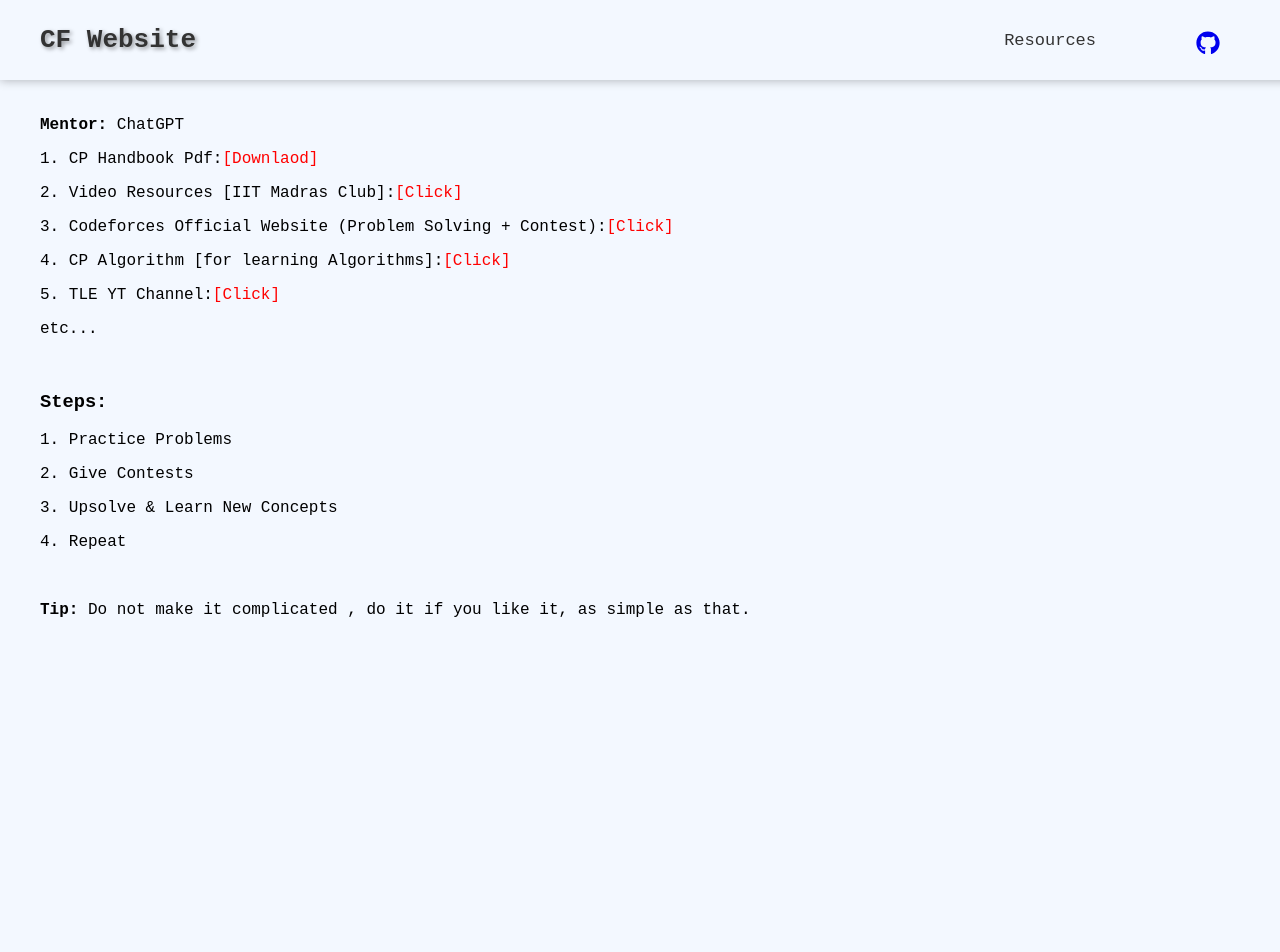
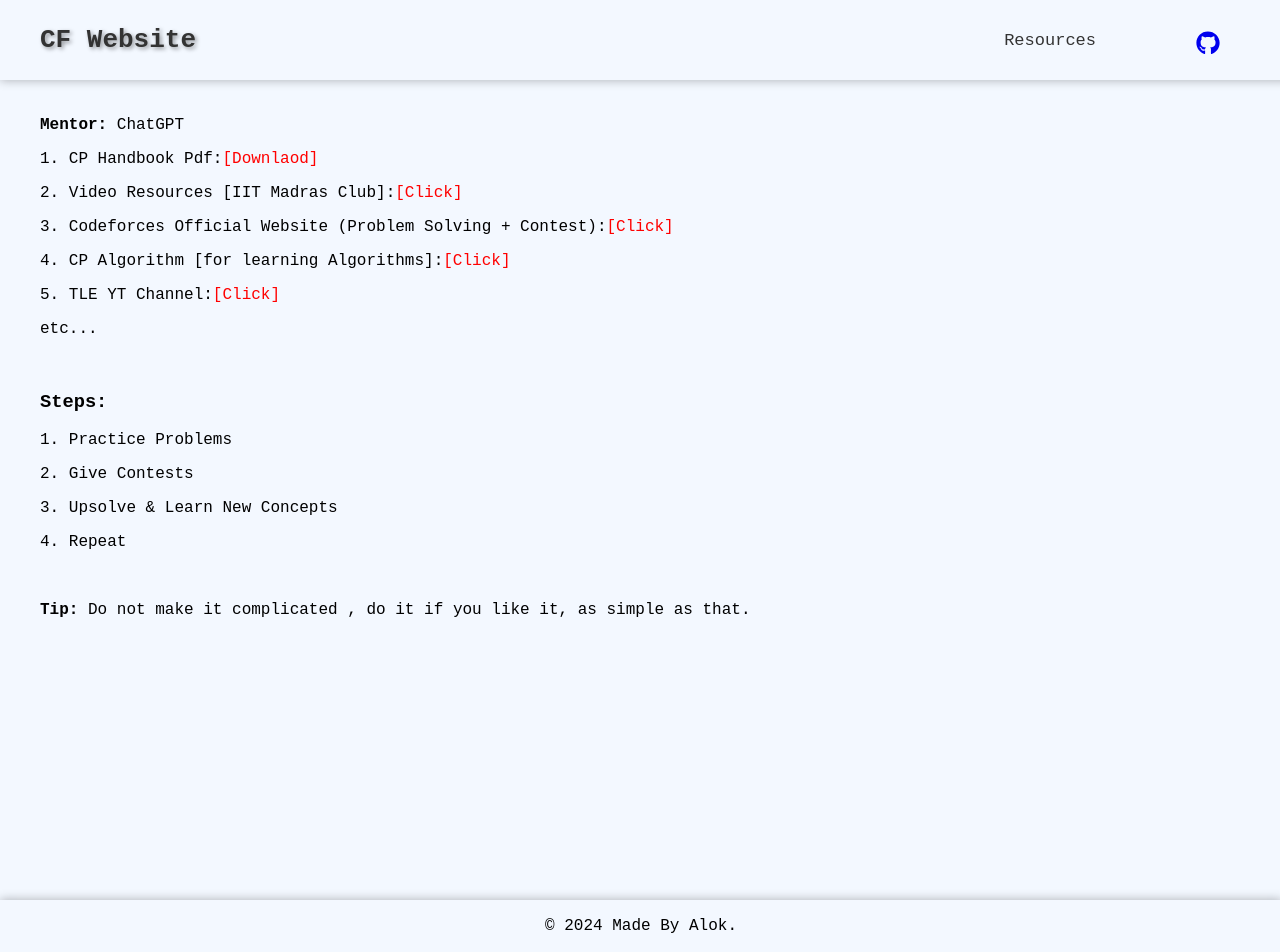
Before and after one commit to Alokih/CF-Website, a React (Vite) app: page /resources in a window 1280 px wide. Before the commit the page ends 900 px from the top, so only its background shows below. Built offline with nearby package versions, Linux system fonts and the light colour scheme; the HTML template or start-up script is replaced by a standard one.

Commit message:
added footer

```diff
--- a/src/App.css
+++ b/src/App.css
@@ -123,3 +123,14 @@
     text-decoration: none;
     color: red;
 }
+
+.footer {
+    background: rgb(243, 248, 255);
+    max-width: 100%;
+    text-decoration: none;
+    box-shadow: 0 0 10px rgba(0, 0, 0, 0.3);
+    text-align: center;
+    padding: 1px;
+    justify-content: center;
+    width: 100%;
+}
--- a/src/App.tsx
+++ b/src/App.tsx
@@ -3,6 +3,7 @@
 import Home from "./pages/Home";
 import Resources from "./pages/Resources";
 import Navbar from "./components/Navbar";
+import Footer from "./components/Footer";
 
 const App: React.FC = () => {
     return (
@@ -15,6 +16,7 @@
                         <Route path="/resources" element={<Resources />} />
                     </Routes>
                 </div>
+                <Footer />
             </Router>
         </div>
     );
--- /dev/null
+++ b/src/components/Footer.tsx
@@ -0,0 +1,11 @@
+const Footer: React.FC = () => {
+    const currentYear = new Date().getFullYear();
+
+    return (
+        <footer className="footer">
+            <p>&copy; {currentYear} Made By Alok.</p>
+        </footer>
+    );
+};
+
+export default Footer;
```
